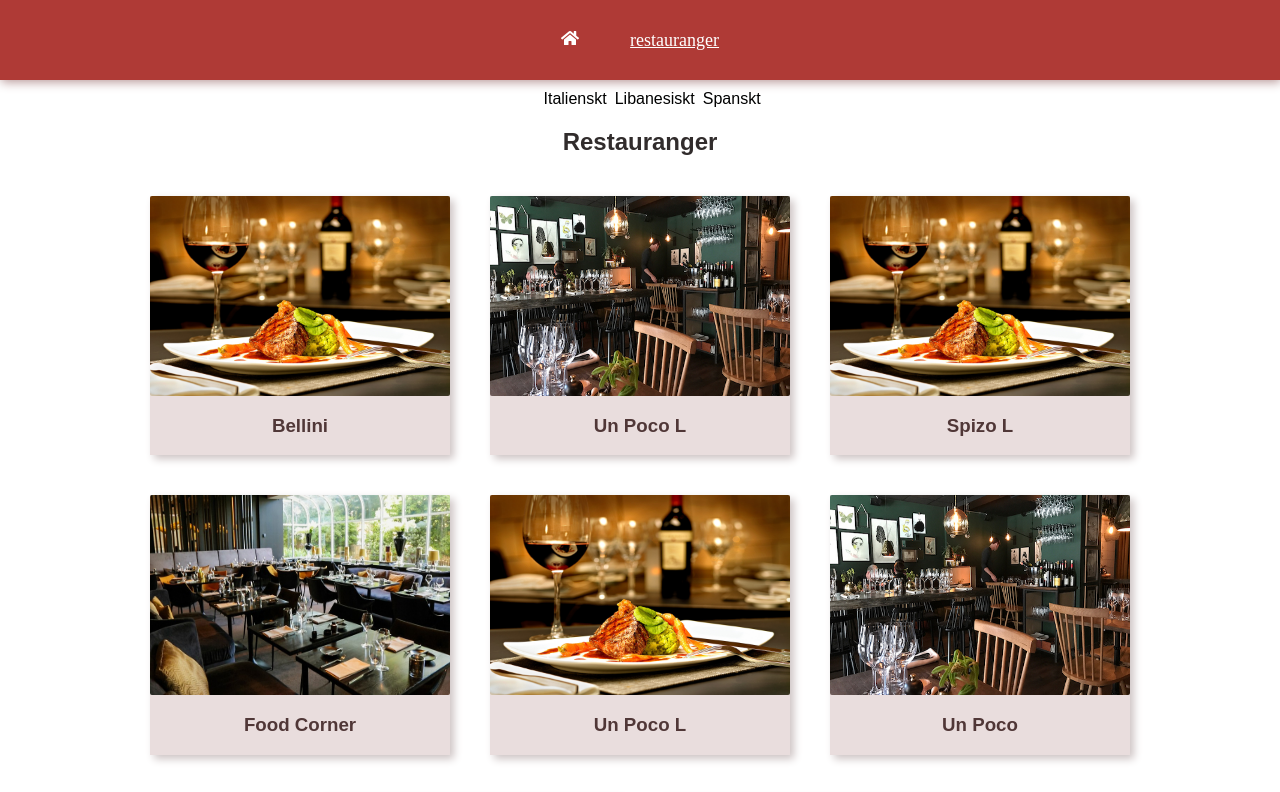
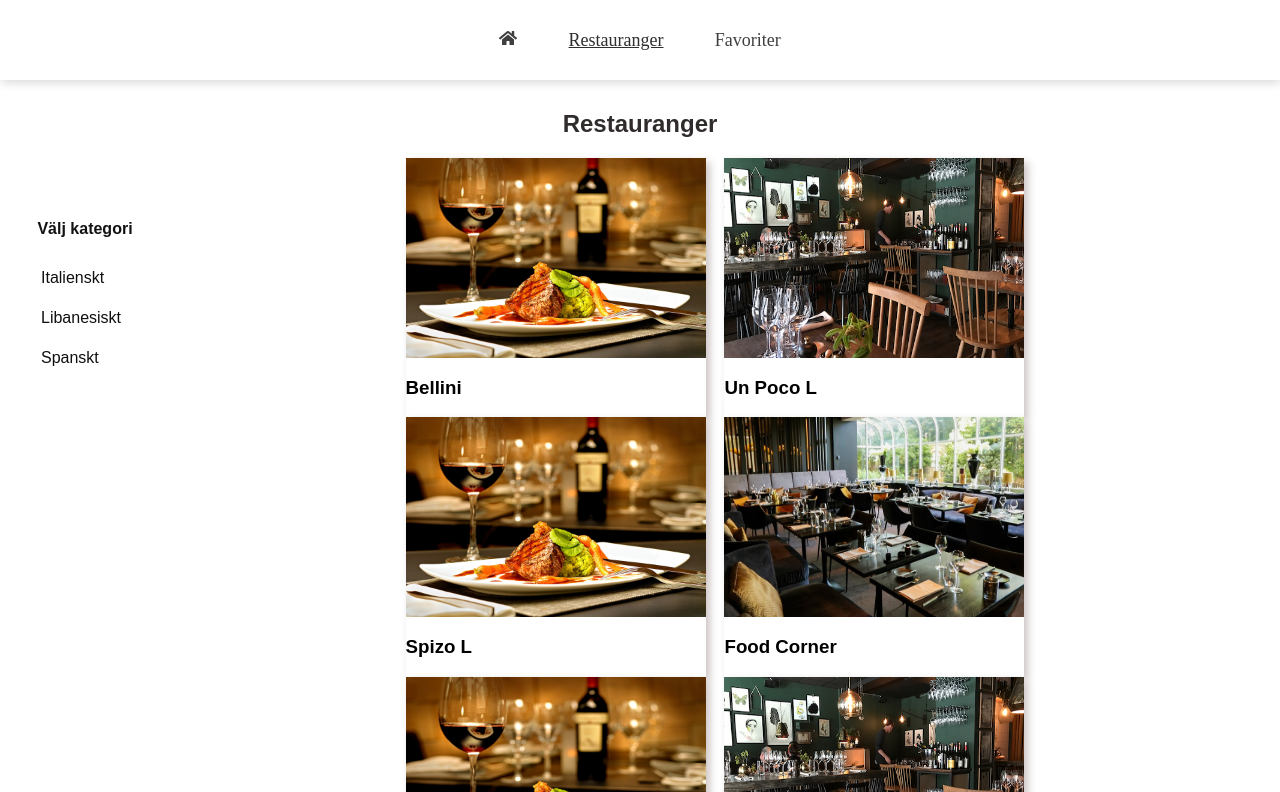
Before and after one commit to amandaaab/restaurant-redux-app, a React app: page /restauranger in a window 1280 px wide. Shown: the top 792 px of the page. Built offline with nearby package versions, Linux system fonts and the light colour scheme.

Commit message:
push med css

```diff
--- a/src/components/CategoryNavbar.js
+++ b/src/components/CategoryNavbar.js
@@ -4,11 +4,13 @@ import { BrowserRouter as Router, Link, NavLink } from 'react-router-dom';
 
 const CategoryNavbar = () => {
     return (
-    <div>
+    <div className="categoryDiv">
+    <div className="choose-category">Välj kategori</div>
+    <div className="categoryList">
     <NavLink className="categoryNavItem" activeClassName="selectedCategory" to="/restauranger/italienskt" exact>Italienskt</NavLink>
     <NavLink className="categoryNavItem" activeClassName="selectedCategory" to="/restauranger/libanesiskt" exact>Libanesiskt</NavLink>
     <NavLink className="categoryNavItem" activeClassName="selectedCategory" to="/restauranger/spanskt" exact>Spanskt</NavLink>
-
+   </div>
 </div>
     )
 }
--- a/src/components/HomePage.js
+++ b/src/components/HomePage.js
@@ -4,18 +4,17 @@
  *
  */
 
-import React from "react";
-import SavedRestaurants from './SavedRestaurants'
+import React, {Component} from "react";
+//import SavedRestaurants from './SavedRestaurants'
 
 
 
-class HomePage extends React.Component {
+class HomePage extends Component {
 
   render() {
     return (
       <div className="homePage">
-        <h1>Dina favorit restauranger</h1>
-        <SavedRestaurants />
+        <h1>Välkommen!</h1>
       </div>
     );
 
--- a/src/components/NavBar.js
+++ b/src/components/NavBar.js
@@ -8,7 +8,8 @@ const Navbar = () => {
     return (
     <div className="navbar">
     <NavLink className="navItem" activeClassName="selected" to="/" exact><FaHome/></NavLink>
-    <NavLink className="navItem" activeClassName="selected" to="/restauranger" exact>restauranger</NavLink>
+    <NavLink className="navItem" activeClassName="selected" to="/restauranger" exact>Restauranger</NavLink>
+    <NavLink className="navItem" activeClassName="selected" to="/favoriter" exact>Favoriter</NavLink>
 </div>
     )
 }
--- a/src/components/RestaurantList.js
+++ b/src/components/RestaurantList.js
@@ -54,8 +54,6 @@ class RestaurantList extends React.Component {
             <React.Fragment>
 
             <div className="restaurantListWrap">
-
-
               {/*Loops through the data-array using map(). We are returning <RestaurantListItem/> for each item in eachRestaurant().*/}
 
               {this.props.cat === undefined ?
--- a/src/components/RestaurantListItem.js
+++ b/src/components/RestaurantListItem.js
@@ -32,7 +32,7 @@ class RestaurantListItem extends React.Component {
           <div className="restaurantCard" onClick={() => this.props.handleClick(id)}>
 
               <img className="listImage" src={img}/>
-              <h3>{name}</h3>
+              <h3 className="inCardText">{name}</h3>
 
           </div>
         )
--- a/src/components/RestaurantPage.js
+++ b/src/components/RestaurantPage.js
@@ -6,7 +6,6 @@
 
 import React from "react";
 import RestaurantList from './RestaurantList';
-import PropTypes from 'prop-types';
 import CategoryNavbar from './CategoryNavbar';
 import { connect } from 'react-redux';
 
@@ -22,8 +21,10 @@ class RestaurantPage extends React.Component {
     return (
       <div className="restaurantPage">
         <CategoryNavbar/>
+        <div className="wrap-restaurantpage">
            {this.props.cat ? <h2>{this.props.cat}</h2> : <h2>Restauranger</h2>}
         <RestaurantList cat={this.props.cat} restaurants={this.props.restaurants}/>
+        </div>
       </div>
     );
 
--- a/src/components/ReviewParent.js
+++ b/src/components/ReviewParent.js
@@ -2,7 +2,7 @@ import React, { Component } from 'react';
 import Reviews from './Reviews'
 import ReviewForm from './ReviewForm'
 import { connect } from 'react-redux';
-import store from '../index'
+//import store from '../index'
 
 
 class ReviewParent extends Component {
--- /dev/null
+++ b/src/components/SavePage.js
@@ -0,0 +1,24 @@
+/**
+ *
+ * SavePage
+ *
+ */
+
+import React, {Component} from "react";
+import SavedRestaurants from './SavedRestaurants'
+
+
+class SavePage extends Component {
+
+  render() {
+    return (
+      <div className="savePage">
+        <h1>Dina favorit restauranger</h1>
+        <SavedRestaurants />
+      </div>
+    );
+
+  }
+}
+
+export default SavePage;
--- a/src/components/SaveRestaurant.js
+++ b/src/components/SaveRestaurant.js
@@ -1,4 +1,5 @@
 import React, {Component} from 'react';
+import {connect} from 'react-redux';
 
 class SaveRestaurant extends Component {
 
@@ -24,10 +25,9 @@ if(localStorage.savedArray){
 }
 
 
-        this.save = this.save.bind(this)
     }
 
-
+/*
     save = () => {
         console.log('Resturang att spara', this.props.restaurantToSave)
 
@@ -57,16 +57,36 @@ if(localStorage.savedArray){
 
 
     }
+*/
+   /* save = (props) => {
+        console.log("restauranger i save", this.props.restaurantToSave)
+        this.props.onSave(this.props.restaurantToSave)
+    }*/
 
 
     render() {
         return (
             <div>
-                 <button onClick={this.save}>{this.state.isSaved}</button>
+                 <button onClick={() => this.props.onSave(this.props.restaurantToSave)}>hej</button>
             </div>
 
         )
     }
 }
 
-export default SaveRestaurant;
+
+const mapStateToProps = (state) => {
+    return {
+        save: state.save.save
+    }
+}
+
+
+  const mapDispatchToProps = (dispatch) => {
+    return {
+    onSave: (restaurantSaveID) => dispatch({type:'SAVE', payload: restaurantSaveID})
+    }
+  }
+
+
+export default connect(mapStateToProps, mapDispatchToProps)(SaveRestaurant);
--- a/src/components/SavedRestaurants.js
+++ b/src/components/SavedRestaurants.js
@@ -2,10 +2,8 @@ import React from 'react';
 
     const SavedRestaurants = (props) => {
 
-
         if(localStorage.savedArray){
         let showRestaurants = JSON.parse(localStorage.getItem("savedArray"));
-        console.log('sparade', showRestaurants);
 
         const restaurantItems = showRestaurants.map((item,i) => {
         return (
@@ -19,6 +17,7 @@ import React from 'react';
         return (
             <div>{restaurantItems}</div>
         )
+
         } else {
             return <div>inga sparade</div>
         }
--- a/src/containers/App/index.js
+++ b/src/containers/App/index.js
@@ -15,6 +15,7 @@ import React from 'react';
 import { Switch, Route } from 'react-router-dom';
 import HomePage from '../../components/HomePage';
 import RestaurantPage from '../../components/RestaurantPage';
+import SavePage from '../../components/SavePage';
 import NavBar from '../../components/NavBar';
 import { BrowserRouter as Router, Link, NavLink, Redirect, Prompt } from 'react-router-dom';
 
@@ -44,6 +45,13 @@ export default function App() {
            <RestaurantPage cat={match.params.cat}/>
         )}/>
 
+        <Route path="/favoriter" exact strict render={
+        ()=> {
+
+          return (<SavePage />);
+        }
+      }/>
+
 
       </React.Fragment>
   </Router>
--- a/src/index.js
+++ b/src/index.js
@@ -4,10 +4,12 @@ import './main.css';
 import App from './containers/App';
 import registerServiceWorker from './registerServiceWorker';
 import { Provider } from 'react-redux';
-import { createStore } from 'redux';
-import rootReducer from './reducers/rootReducer'
+import { applyMiddleware, createStore } from 'redux';
+import logger from 'redux-logger';
+import rootReducer from './reducers/rootReducer';
 
-const store = createStore(rootReducer)
+
+const store = createStore(rootReducer, applyMiddleware(logger))
 
 ReactDOM.render(
     <Provider store={store}>
--- a/src/main.css
+++ b/src/main.css
@@ -1,41 +1,57 @@
 .listImage {
     width: 300px;
     height: 200px;
-    border-radius: 2px;
+}
 
+.inCardText {
+    width: 100%;
+    bottom: 0;
 
 }
-
 .restaurantCard{
-    margin: 0% 2%;
+    margin: 0% 1%;
     font-family: 'Ubuntu', sans-serif;
     cursor: pointer;
-    background-color: rgb(233, 221, 221);
+
     box-shadow: 4px 4px 8px #cec4c4;
-    color: rgb(80, 55, 55);
-    margin:20px;
+    color: rgb(0, 0, 0);
+    /*margin:20px;*/
     display: flex;
     justify-content: center;
     flex-direction: column;
     align-items: center;
+
 }
+
+.wrap-restaurantpage{
+    display: flex;
+    justify-content: space-between;
+    align-items: center;
+    flex-direction: column;
+    max-width: 100%;
+
+   /* background-color: rgb(252, 252, 252);*/
+    height: auto;
+    font-family: 'Ubuntu', sans-serif;
+    color: rgb(49, 44, 44);
+
+}
+
 
 .restaurantPage{
     display: flex;
-    /*justify-content: center;*/
-    align-items: center;
-    flex-direction: column;
+    justify-content: center;
     max-width: 100%;
-    height: 100vh;
-    background-color: rgb(255, 255, 255);
+    height: 100vh auto;
     font-family: 'Ubuntu', sans-serif;
     color: rgb(49, 44, 44);
     margin-top: 90px;
+
 }
 
 .restaurantListWrap{
 
-    max-width: 85%;
+    max-width: 75%;
     justify-content: center;
     height: auto;
     flex-direction: column;
@@ -43,6 +59,8 @@
     display: flex;
     flex-flow: row wrap;
     font-family: 'Ubuntu', sans-serif;
+    background-color: rgb(255, 255, 255);
+    margin-left: 150px;
 }
 
 .modalImage {
@@ -68,18 +86,20 @@
     align-items: center;
     justify-content: center;
     position: fixed;
-    background-color: rgb(175, 58, 54);
+    background-color: rgb(255, 255, 255);
+    /*background-color: rgb(175, 58, 54);*/
     top: 0;
     left: 0;
     right: 0;
     height: 80px;
-    box-shadow: 1px 2px 10px #b69595;
+    z-index: 1;
+    box-shadow: 1px 2px 10px #d4d4d4;
 
 
 }
 
 .navItem {
-    color: white;
+    color: rgb(63, 63, 63);
     font-size: 18px;
     margin: 2%;
     cursor: pointer;
@@ -88,7 +108,7 @@
 
 .selected {
     text-decoration: underline;
-    color: white;
+    color: rgb(46, 46, 46);
 }
 
 #app {
@@ -148,12 +168,51 @@ p{
 }
 
 .categoryNavItem {
-    color: black;
+    color: rgb(15, 15, 15);
     text-decoration: none;
-    margin: 2%;
+    margin: 10%;
 }
 
 .selectedCategory {
-    color: gray;
+    color: rgb(231, 227, 227);
     text-decoration: underline;
 }
+
+.categoryList{
+    display: flex;
+    justify-content: center;
+    flex-direction: column;
+    /*background-color: rgb(247, 124, 76);*/
+    margin:20px;
+
+   /* position: absolute;
+    left: 10px;
+    top:200px;
+    z-index: 0;*/
+
+
+}
+
+.choose-category{
+
+    margin: auto;
+    margin-top:20px;
+    font-weight: bold;
+    color: rgb(19, 18, 18);
+}
+.categoryDiv{
+    display: flex;
+    justify-content: center;
+    flex-direction: column;
+    background-color: rgb(255, 255, 255);
+
+
+    width: 150px;
+
+    position: absolute;
+    left: 10px;
+    top:200px;
+    z-index: 0;
+
+
+}
--- a/src/reducers/rootReducer.js
+++ b/src/reducers/rootReducer.js
@@ -1,12 +1,14 @@
 import { combineReducers } from 'redux';
 import reviews from './reviews';
 import restaurants from './restaurants';
+import save from './save';
 
 
 
 const rootReducer = combineReducers({
     reviews,
-    restaurants
+    restaurants,
+    save
 });
 
 
--- a/src/reducers/save.js
+++ b/src/reducers/save.js
@@ -0,0 +1,22 @@
+const initialState = {
+    savedRestaurants: []
+}
+
+const save = (state = initialState, action) => {
+   const newState = {...state};
+   console.log("I restaurang reducer action", action.payload)
+    if(action.type === 'SAVE') {
+        return {
+            ...state,
+            savedRestaurants: state.savedRestaurants.concat(action.payload)
+        }
+
+
+    }
+console.log('NYTT STATE', newState);
+console.log("id på restaurang från reducer", action.restaurantSaveID)
+    return newState;
+}
+
+
+export default save;
```
Also changed, not shown: package.json (+7 -1 lines), server/server.js (added, +8 -0 lines), 1 other file.
